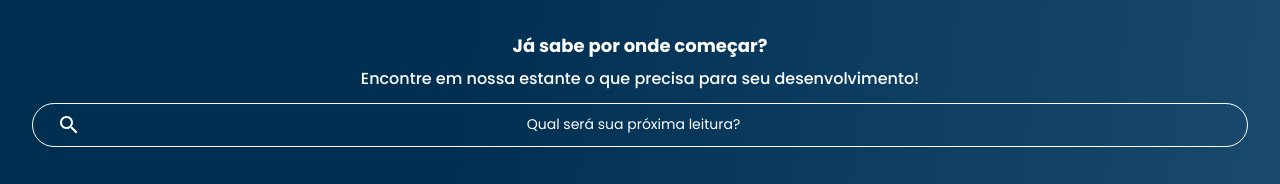
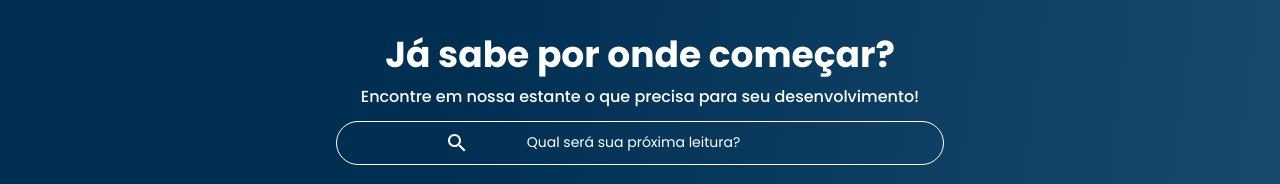
Before and after one commit to PedroPassos081/AluraBooks, a plain HTML site: page index.html in a window 1280 px wide. Shown: the part 75-259 px from the top of the page. Drawn offline with nearby package versions, Linux system fonts and the light colour scheme.

Commit message:
adicionando a responsabilidade do banner

```diff
--- a/styles/banner.css
+++ b/styles/banner.css
@@ -33,3 +33,17 @@
   background: url("../assets/Lupa.svg") no-repeat;
   background-position: 1em;
 }
+
+@media screen and (min-width: 1024px) {
+  .banner-title {
+    font-size: 36px;
+  }
+
+  .banner-search {
+    width: 50%;
+  }
+
+  .banner-search::placeholder {
+    background-position: 7em;
+  }
+}
```
